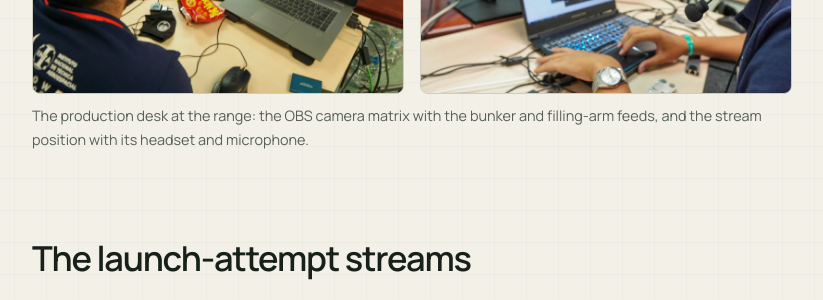
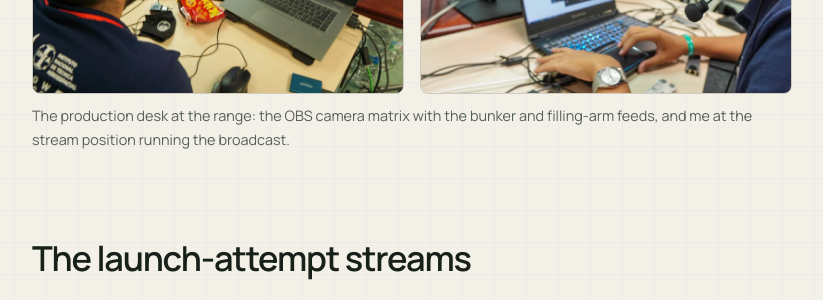
Before and after one commit to diovandi/diovandi.github.io, a Jekyll site: the page built from _projects/stratos-iv.md, in a window 1280 px wide and 900 px high, scrolled down 2612 px. Shown: the part 154-454 px from the top of the window, without its empty margins (18-841 px from the left). Built offline with Jekyll 4.4.1, drawn with Linux system fonts in a browser that asks for light colours.

Commit message:
Name Diovandi in the Stratos IV stream-position photo
Co-Authored-By: Claude Opus 5.5 (1M context) <noreply@anthropic.com>
Claude-Session: https://claude.ai/code/session_01KPYXvv4THm8iWhaqt7cram

```diff
--- a/_projects/stratos-iv.md
+++ b/_projects/stratos-iv.md
@@ -45,10 +45,10 @@ The pad and the base were connected through the site’s existing fibre network,
     <img src="{{ '/assets/images/photos/stratos-iv-production-desk.webp' | relative_url }}" alt="The production desk seen from behind a crew member: a monitor shows the OBS camera matrix with bunker, filling-arm and pad views, next to a laptop running the team chat." width="1600" height="1067" loading="lazy" decoding="async">
   </figure>
   <figure>
-    <img src="{{ '/assets/images/photos/stratos-iv-stream-operator.webp' | relative_url }}" alt="A crew member in a headset with a boom microphone working at a laptop, with OBS and the camera multiview on the monitors behind." width="1600" height="1067" loading="lazy" decoding="async">
+    <img src="{{ '/assets/images/photos/stratos-iv-stream-operator.webp' | relative_url }}" alt="Diovandi in a headset with a boom microphone, mask pulled down, working at a laptop, with OBS and the camera multiview on the monitors behind." width="1600" height="1067" loading="lazy" decoding="async">
   </figure>
 </div>
-<p class="photo-pair-caption">The production desk at the range: the OBS camera matrix with the bunker and filling-arm feeds, and the stream position with its headset and microphone.</p>
+<p class="photo-pair-caption">The production desk at the range: the OBS camera matrix with the bunker and filling-arm feeds, and me at the stream position running the broadcast.</p>
 
 ## The launch-attempt streams
 
```
